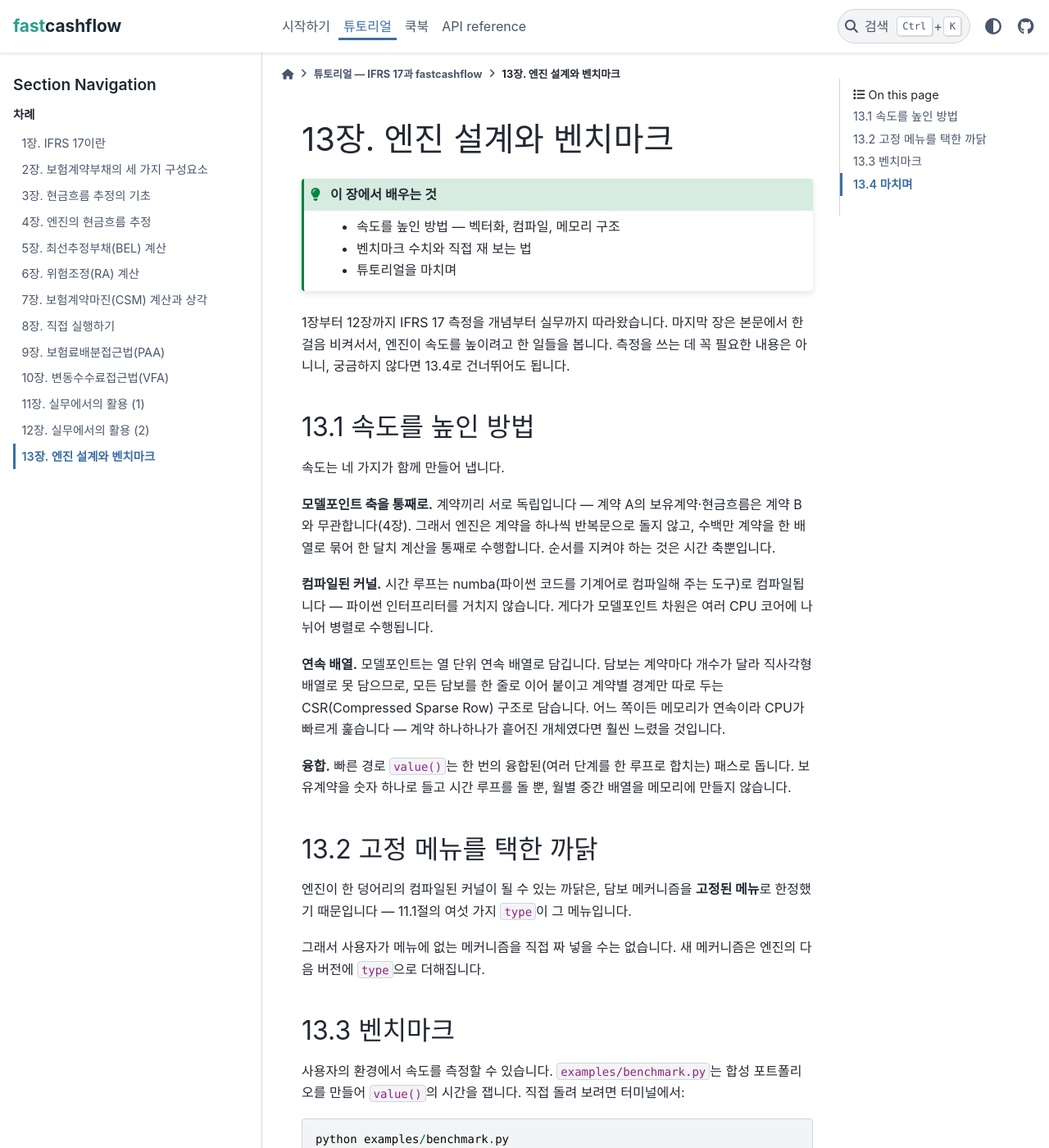
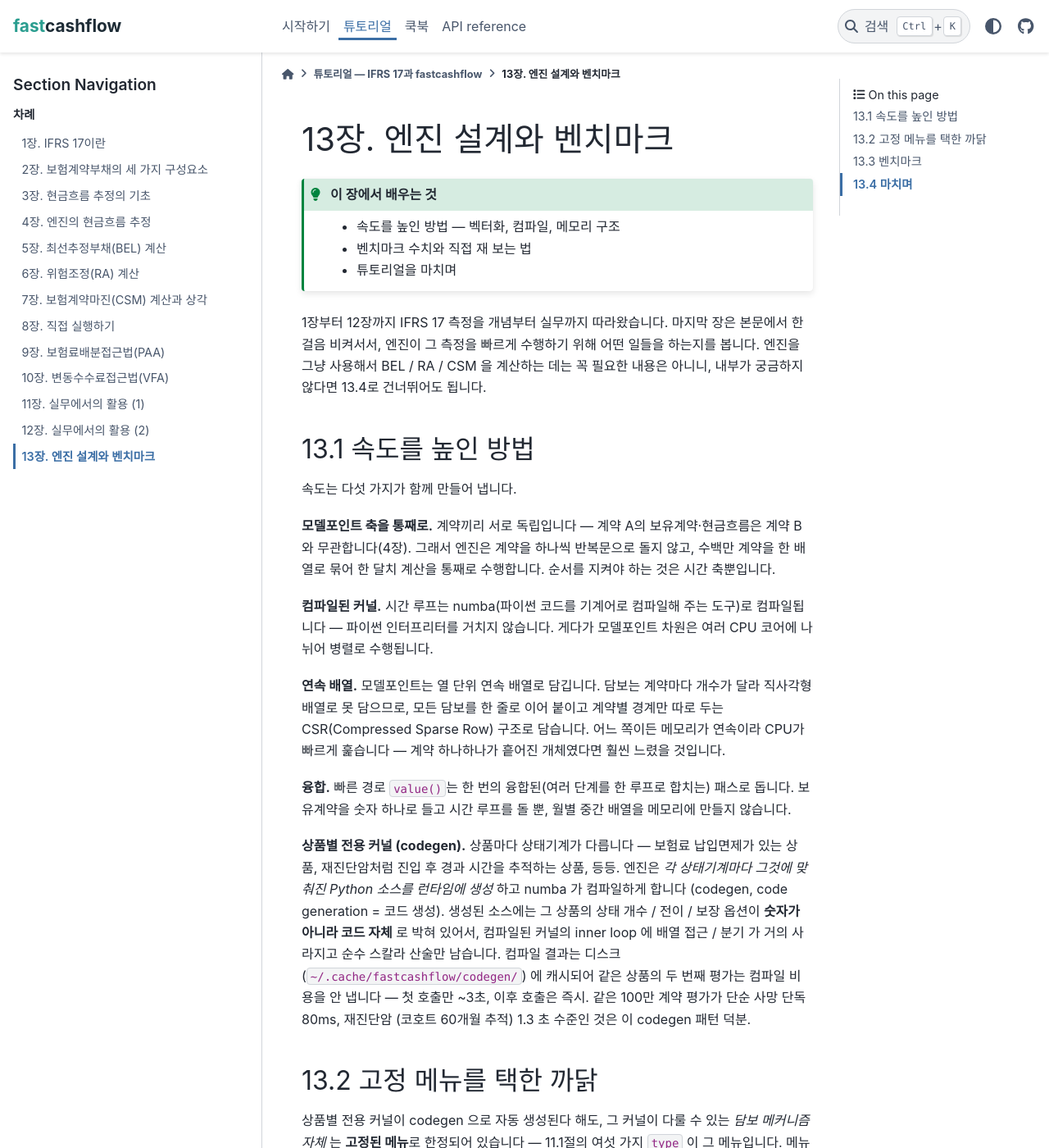
Before and after one commit to seokhoonj/fastcashflow, a Sphinx documentation site: the page built from docs/tutorial/13-engine-design.md, in a window 1280 px wide and 1400 px high. Shown: the whole window at 82% size. Built offline with Sphinx 7.4.7 and the PyData theme 0.15.4, drawn with Linux system fonts in a browser that asks for light colours; some of the changed text lies outside the part shown.

Commit message:
tutorial: add codegen to ch.13 's speed mechanisms + clarify the 'measurement' phrasing
Two related touch-ups to the tutorial's closing chapter:

1. Add 'codegen' as the fifth speed mechanism alongside vectorisation,
   numba compilation, contiguous arrays, and pass fusion. The runtime
   reality is that the engine generates a Python source per StateModel
   and lets numba compile it, with results cached on disk -- the
   chapter now names that, sketches the inner-loop benefit (array
   indirections and branches replaced by scalar arithmetic), and gives
   the warm-cache benefit (first call ~3 s, subsequent calls
   immediate). It also ties the codegen explanation back to the
   chapter's existing benchmarks (1M MP single-track 80 ms,
   semi-Markov cancer-reincidence with D=60 cohorts 1.3 s).

2. The chapter's opening paragraph said '측정을 쓰는 데 꼭 필요한
   내용은 아니니' -- ambiguous about *what* was being measured.
   Reword to '엔진을 그냥 사용해서 BEL / RA / CSM 을 계산하는 데는
   꼭 필요한 내용은 아니니' so the referent is explicit. Same
   reader experience, less work for the reader to parse the
   sentence.

3. Section 13.2 ('고정 메뉴를 택한 까닭') opened with 'engine is a
   single compiled kernel' -- now factually inaccurate after the
   codegen note. Reword to 'each product gets its own kernel but the
   menu of coverage types is fixed' so 13.1 and 13.2 are consistent.

Tests unchanged. Sphinx build OK (the 3 pre-existing orphan-document
warnings are unrelated).

````diff
--- a/docs/tutorial/13-engine-design.md
+++ b/docs/tutorial/13-engine-design.md
@@ -9,13 +9,14 @@
 ```
 
 1장부터 12장까지 IFRS 17 측정을 개념부터 실무까지 따라왔습니다. 마지막
-장은 본문에서 한 걸음 비켜서서, 엔진이 속도를 높이려고 한 일들을 봅니다.
-측정을 쓰는 데 꼭 필요한 내용은 아니니, 궁금하지 않다면 13.4로
+장은 본문에서 한 걸음 비켜서서, 엔진이 그 측정을 빠르게 수행하기 위해
+어떤 일들을 하는지를 봅니다. 엔진을 그냥 사용해서 BEL / RA / CSM 을
+계산하는 데는 꼭 필요한 내용은 아니니, 내부가 궁금하지 않다면 13.4로
 건너뛰어도 됩니다.
 
 ## 13.1 속도를 높인 방법
 
-속도는 네 가지가 함께 만들어 냅니다.
+속도는 다섯 가지가 함께 만들어 냅니다.
 
 **모델포인트 축을 통째로.** 계약끼리 서로 독립입니다 — 계약 A의
 보유계약·현금흐름은 계약 B와 무관합니다(4장). 그래서 엔진은 계약을
@@ -36,14 +37,28 @@
 합치는) 패스로 돕니다. 보유계약을 숫자 하나로 들고 시간 루프를 돌 뿐,
 월별 중간 배열을 메모리에 만들지 않습니다.
 
+**상품별 전용 커널 (codegen).** 상품마다 상태기계가 다릅니다 —
+보험료 납입면제가 있는 상품, 재진단암처럼 진입 후 경과 시간을 추적하는
+상품, 등등. 엔진은 *각 상태기계마다 그것에 맞춰진 Python 소스를
+런타임에 생성* 하고 numba 가 컴파일하게 합니다 (codegen, code generation
+= 코드 생성). 생성된 소스에는 그 상품의 상태 개수 / 전이 / 보장 옵션이
+**숫자가 아니라 코드 자체** 로 박혀 있어서, 컴파일된 커널의 inner loop
+에 배열 접근 / 분기 가 거의 사라지고 순수 스칼라 산술만 남습니다.
+컴파일 결과는 디스크 (`~/.cache/fastcashflow/codegen/`) 에 캐시되어
+같은 상품의 두 번째 평가는 컴파일 비용을 안 냅니다 — 첫 호출만
+~3초, 이후 호출은 즉시. 같은 100만 계약 평가가 단순 사망 단독 80ms,
+재진단암 (코호트 60개월 추적) 1.3 초 수준인 것은 이 codegen 패턴 덕분.
+
 ## 13.2 고정 메뉴를 택한 까닭
 
-엔진이 한 덩어리의 컴파일된 커널이 될 수 있는 까닭은, 담보 메커니즘을
-**고정된 메뉴**로 한정했기 때문입니다 — 11.1절의 여섯 가지 `type`이 그
-메뉴입니다.
+상품별 전용 커널이 codegen 으로 자동 생성된다 해도, 그 커널이 다룰 수
+있는 *담보 메커니즘 자체* 는 **고정된 메뉴**로 한정되어 있습니다 —
+11.1절의 여섯 가지 `type` 이 그 메뉴입니다. 메뉴가 고정이라 codegen 이
+사람이 새 케이스를 손으로 추가하지 않고도 그 안의 모든 조합을 처리할 수
+있습니다.
 
 그래서 사용자가 메뉴에 없는 메커니즘을 직접 짜 넣을 수는 없습니다. 새
-메커니즘은 엔진의 다음 버전에 `type`으로 더해집니다.
+메커니즘은 엔진의 다음 버전에 `type` 으로 더해집니다.
 
 ## 13.3 벤치마크
 
````
